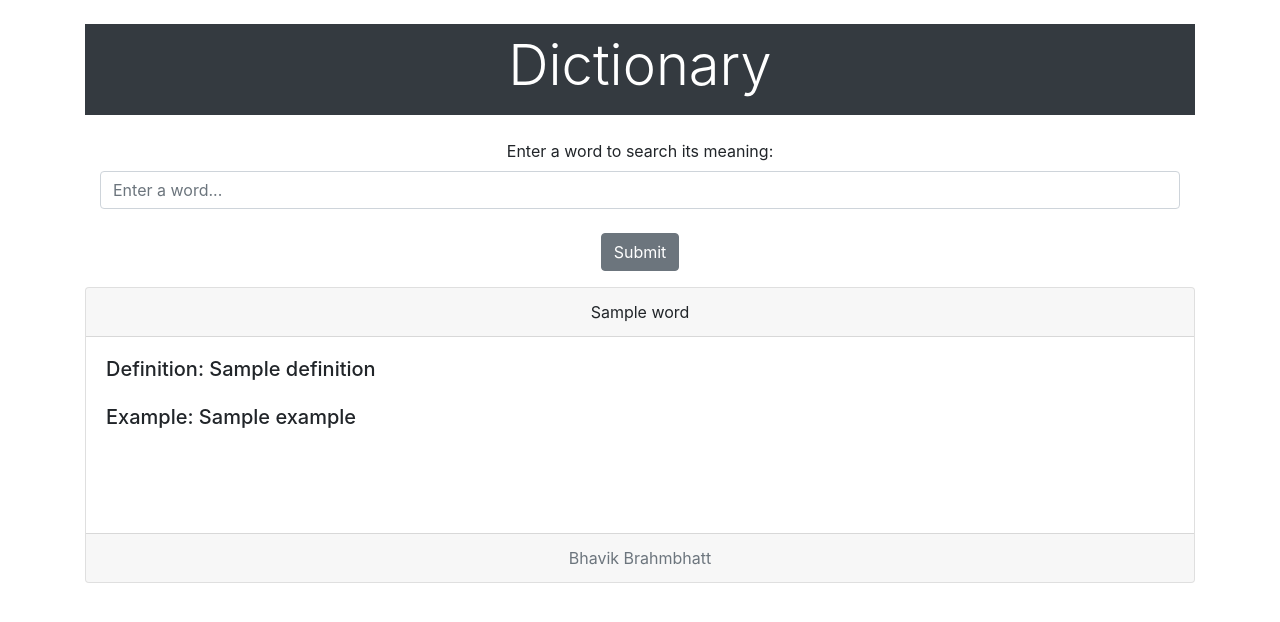
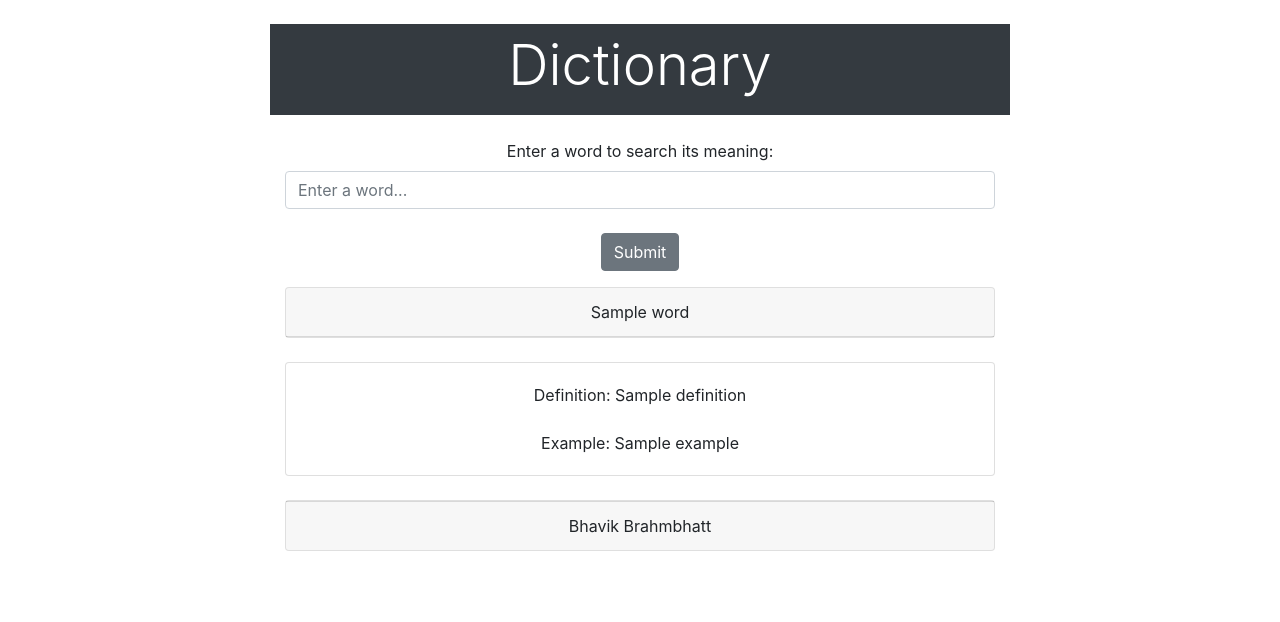
Before and after one commit to inhumanxd/flashcards, a Django app: template flashcard/website/templates/dictionary.html in a window 1280 px wide. Shown: the part 56-678 px from the top of the page. Run offline with Django 3.2, Linux system fonts and the light colour scheme; the template is opened without the code that fills it: most values are stand-ins (such as "Sample title", 1, 10 or a date in 2020); some libraries are stand-ins or nearby versions.

Commit message:
Fixed divs

```diff
--- a/flashcard/website/static/album.css
+++ b/flashcard/website/static/album.css
@@ -23,6 +23,10 @@
   max-width: 40rem;
 }
 
+.container {
+  max-width: 50rem;
+}
+
 footer {
   padding-top: 3rem;
   padding-bottom: 3rem;
--- a/flashcard/website/templates/Base.html
+++ b/flashcard/website/templates/Base.html
@@ -1,3 +1,4 @@
+{% load static %}
 <!doctype html>
 <html lang="en">
   <head>
@@ -9,6 +10,26 @@
     <link rel="stylesheet" href="https://stackpath.bootstrapcdn.com/bootstrap/4.4.1/css/bootstrap.min.css" integrity="sha384-Vkoo8x4CGsO3+Hhxv8T/Q5PaXtkKtu6ug5TOeNV6gBiFeWPGFN9MuhOf23Q9Ifjh" crossorigin="anonymous">
 
     <title>SitePages</title>
+
+    <style>
+      .bd-placeholder-img {
+        font-size: 1.125rem;
+        text-anchor: middle;
+        -webkit-user-select: none;
+        -moz-user-select: none;
+        -ms-user-select: none;
+        user-select: none;
+      }
+
+      @media (min-width: 768px) {
+        .bd-placeholder-img-lg {
+          font-size: 3.5rem;
+        }
+      }
+    </style>
+    <!-- Custom styles for this template -->
+    <link href="{% static 'album.css' %}" rel="stylesheet">
+
   </head>
   <body>
     <nav class="navbar navbar-expand-lg navbar-dark bg-dark">
@@ -53,4 +74,5 @@
     <script src="https://cdn.jsdelivr.net/npm/popper.js@1.16.0/dist/umd/popper.min.js" integrity="sha384-Q6E9RHvbIyZFJoft+2mJbHaEWldlvI9IOYy5n3zV9zzTtmI3UksdQRVvoxMfooAo" crossorigin="anonymous"></script>
     <script src="https://stackpath.bootstrapcdn.com/bootstrap/4.4.1/js/bootstrap.min.js" integrity="sha384-wfSDF2E50Y2D1uUdj0O3uMBJnjuUD4Ih7YwaYd1iqfktj0Uod8GCExl3Og8ifwB6" crossorigin="anonymous"></script>
   </body>
+
 </html>
--- a/flashcard/website/templates/dictionary.html
+++ b/flashcard/website/templates/dictionary.html
@@ -1,12 +1,13 @@
 {% extends 'Base.html' %}
 
 {% block 'content' %}
-    <center>
+
+    <div class="container text-center">
 
         <span class="d-block p-2 bg-dark text-white">
-            <center>
+
                 <h1 class="display-4">Dictionary</h1>
-            </center>
+
         </span>
         <div class="container">
             <br>
@@ -20,12 +21,46 @@
                 <button type="submit" class="btn btn-secondary">Submit</button>
             </form>
         </div>
-      </center>
+
 
           {% if output %}
+            <div class="card">
+
+              <div class="card-header">
+                {{word}}
+              </div>
+            </div>
+
+
+                {% for x in output %}
+                <BR>
+
+                  <div class="card">
+                    <div class="card-body">
+                      Definition: {{x.definition}}<br><br>
+
+                      {% if x.example %}
+                      Example: {{x.example}}
+                      {% endif %}
+
+                      <br>
+                    </div>
+                  </div>
+                {% endfor %}
+                <br>
+            <div class="card">
+
+              <div class="card-footer">
+                Bhavik Brahmbhatt
+              </div>
+            </div>
+          {% endif %}
+
+
+          <!-- {% if output %}
           <div class="card">
             <div class="card-header">
-               <center> {{word}} </center>
+                {{word}}
             </div>
             <div class="card-body">
               <h5 class="card-title">
@@ -44,11 +79,12 @@
 
             </div>
             <div class="card-footer text-muted">
-              <center> Bhavik Brahmbhatt </center>
+               Bhavik Brahmbhatt
             </div>
           </div>
 
-          {% endif %}
+          {% endif %} -->
     <br>
+    <div class="container text-center">
 
 {% endblock %}
```
Also changed, not shown: flashcard/website/templates/add.html (+5 -6 lines), flashcard/website/templates/divide.html (+5 -4 lines), flashcard/website/templates/multiply.html (+7 -6 lines), flashcard/website/templates/subtract.html (+7 -5 lines), flashcard/website/templates/youtube.html (+3 -35 lines).
